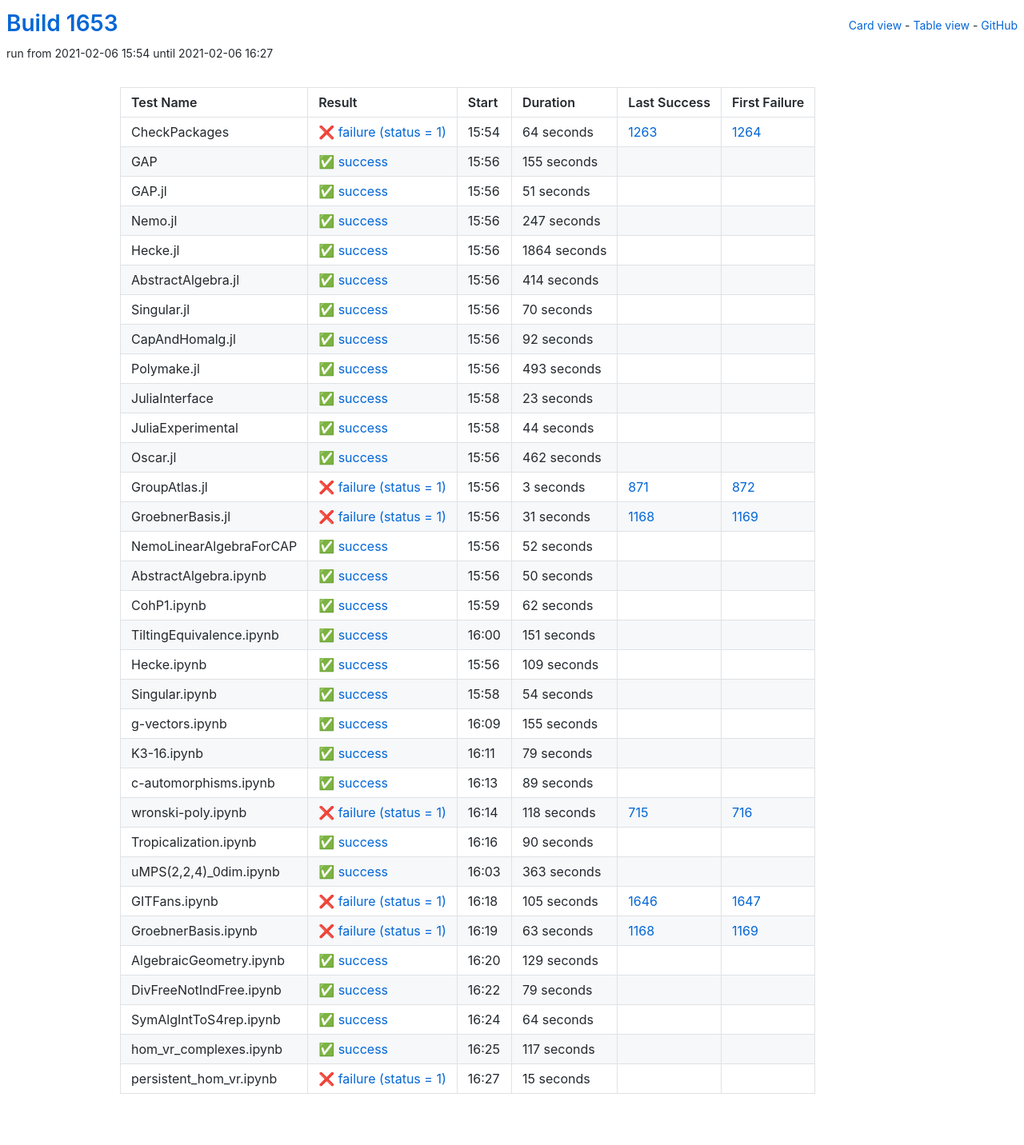
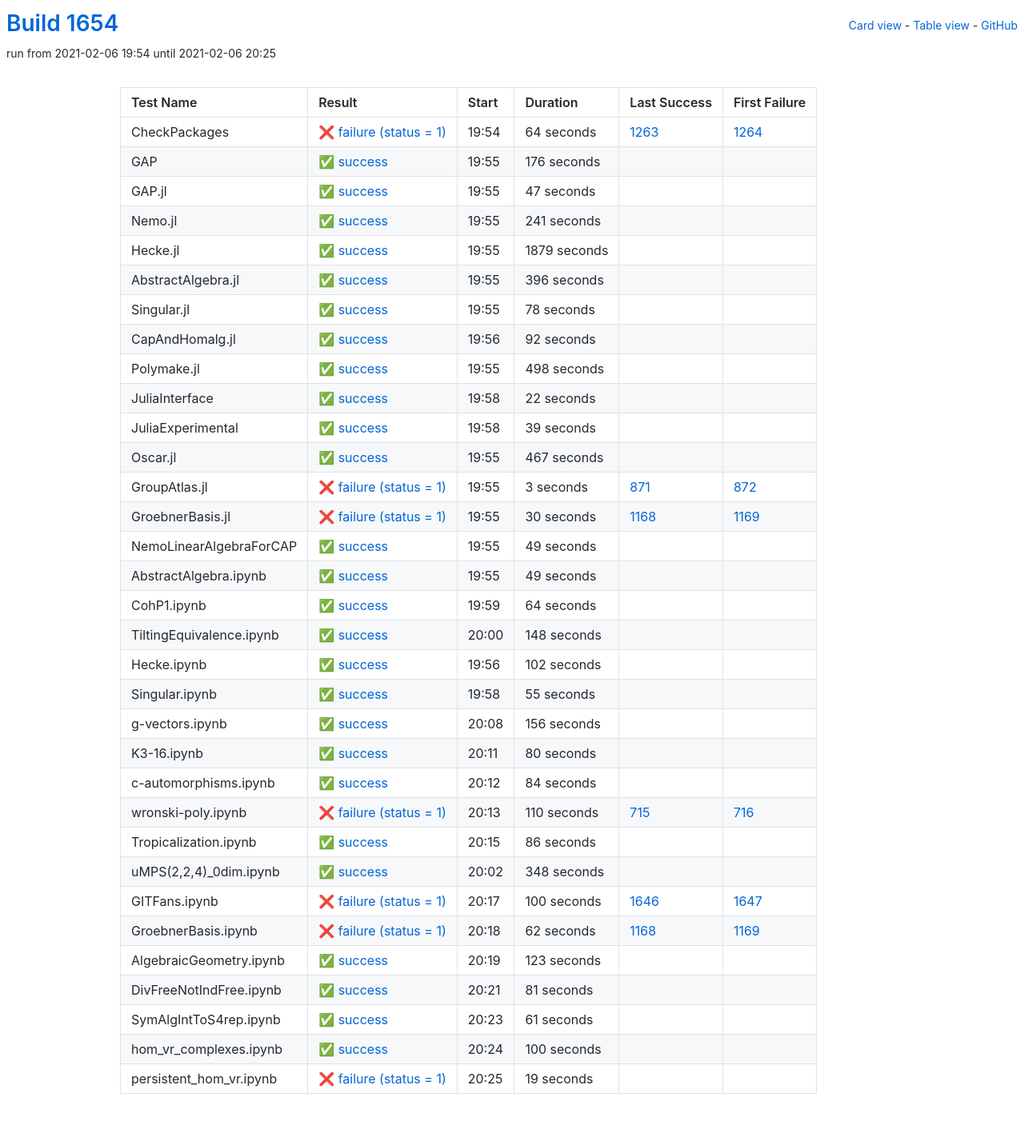
Before and after one commit to oscar-system/oscar-ci-status-stable, a Jekyll site: the page built from table.html, in a window 1280 px wide. Shown: the whole page at 80% size. Built offline with Jekyll 4.4.1, drawn with Linux system fonts in a browser that asks for light colours.

Commit message:
Build #1654

```diff
--- a/_data/ci.yml
+++ b/_data/ci.yml
@@ -1,6 +1,6 @@
 ---
-build: 1653
-build_url: https://oscarci.mathematik.uni-kl.de/job/oscar-stable/1653/
+build: 1654
+build_url: https://oscarci.mathematik.uni-kl.de/job/oscar-stable/1654/
 job: oscar-stable
 organization: oscar-system
 repo: oscar-ci-status-stable
@@ -8,8 +8,8 @@ repourl: https://github.com/oscar-system/oscar-ci-status-stable
 tests:
 - name: CheckPackages
   id: checkpackages
-  log: https://oscarci.mathematik.uni-kl.de/job/oscar-stable/1653/artifact/logs/build-1653/CheckPackages.log
-  start: 2021-02-06 15:54
+  log: https://oscarci.mathematik.uni-kl.de/job/oscar-stable/1654/artifact/logs/build-1654/CheckPackages.log
+  start: 2021-02-06 19:54
   success: false
   exitcode: 1
   status: failure
@@ -20,80 +20,80 @@ tests:
   first_failure_url: https://oscarci.mathematik.uni-kl.de/job/oscar-stable/1264/
 - name: GAP
   id: gap
-  log: https://oscarci.mathematik.uni-kl.de/job/oscar-stable/1653/artifact/logs/build-1653/GAP.log
-  start: 2021-02-06 15:56
+  log: https://oscarci.mathematik.uni-kl.de/job/oscar-stable/1654/artifact/logs/build-1654/GAP.log
+  start: 2021-02-06 19:55
   success: true
   exitcode: 0
   status: success
-  duration: 155
+  duration: 176
   last_success: false
   last_success_url:
   first_failure: false
   first_failure_url:
 - name: GAP.jl
   id: gap-jl
-  log: https://oscarci.mathematik.uni-kl.de/job/oscar-stable/1653/artifact/logs/build-1653/GAP.jl.log
-  start: 2021-02-06 15:56
+  log: https://oscarci.mathematik.uni-kl.de/job/oscar-stable/1654/artifact/logs/build-1654/GAP.jl.log
+  start: 2021-02-06 19:55
   success: true
   exitcode: 0
   status: success
-  duration: 51
+  duration: 47
   last_success: false
   last_success_url:
   first_failure: false
   first_failure_url:
 - name: Nemo.jl
   id: nemo-jl
-  log: https://oscarci.mathematik.uni-kl.de/job/oscar-stable/1653/artifact/logs/build-1653/Nemo.jl.log
-  start: 2021-02-06 15:56
+  log: https://oscarci.mathematik.uni-kl.de/job/oscar-stable/1654/artifact/logs/build-1654/Nemo.jl.log
+  start: 2021-02-06 19:55
   success: true
   exitcode: 0
   status: success
-  duration: 247
+  duration: 241
   last_success: false
   last_success_url:
   first_failure: false
   first_failure_url:
 - name: Hecke.jl
   id: hecke-jl
-  log: https://oscarci.mathematik.uni-kl.de/job/oscar-stable/1653/artifact/logs/build-1653/Hecke.jl.log
-  start: 2021-02-06 15:56
+  log: https://oscarci.mathematik.uni-kl.de/job/oscar-stable/1654/artifact/logs/build-1654/Hecke.jl.log
+  start: 2021-02-06 19:55
   success: true
   exitcode: 0
   status: success
-  duration: 1864
+  duration: 1879
   last_success: false
   last_success_url:
   first_failure: false
   first_failure_url:
 - name: AbstractAlgebra.jl
   id: abstractalgebra-jl
-  log: https://oscarci.mathematik.uni-kl.de/job/oscar-stable/1653/artifact/logs/build-1653/AbstractAlgebra.jl.log
-  start: 2021-02-06 15:56
+  log: https://oscarci.mathematik.uni-kl.de/job/oscar-stable/1654/artifact/logs/build-1654/AbstractAlgebra.jl.log
+  start: 2021-02-06 19:55
   success: true
   exitcode: 0
   status: success
-  duration: 414
+  duration: 396
   last_success: false
   last_success_url:
   first_failure: false
   first_failure_url:
 - name: Singular.jl
   id: singular-jl
-  log: https://oscarci.mathematik.uni-kl.de/job/oscar-stable/1653/artifact/logs/build-1653/Singular.jl.log
-  start: 2021-02-06 15:56
+  log: https://oscarci.mathematik.uni-kl.de/job/oscar-stable/1654/artifact/logs/build-1654/Singular.jl.log
+  start: 2021-02-06 19:55
   success: true
   exitcode: 0
   status: success
-  duration: 70
+  duration: 78
   last_success: false
   last_success_url:
   first_failure: false
   first_failure_url:
 - name: CapAndHomalg.jl
   id: capandhomalg-jl
-  log: https://oscarci.mathematik.uni-kl.de/job/oscar-stable/1653/artifact/logs/build-1653/CapAndHomalg.jl.log
-  start: 2021-02-06 15:56
+  log: https://oscarci.mathematik.uni-kl.de/job/oscar-stable/1654/artifact/logs/build-1654/CapAndHomalg.jl.log
+  start: 2021-02-06 19:56
   success: true
   exitcode: 0
   status: success
@@ -104,56 +104,56 @@ tests:
   first_failure_url:
 - name: Polymake.jl
   id: polymake-jl
-  log: https://oscarci.mathematik.uni-kl.de/job/oscar-stable/1653/artifact/logs/build-1653/Polymake.jl.log
-  start: 2021-02-06 15:56
+  log: https://oscarci.mathematik.uni-kl.de/job/oscar-stable/1654/artifact/logs/build-1654/Polymake.jl.log
+  start: 2021-02-06 19:55
   success: true
   exitcode: 0
   status: success
-  duration: 493
+  duration: 498
   last_success: false
   last_success_url:
   first_failure: false
   first_failure_url:
 - name: JuliaInterface
   id: juliainterface
-  log: https://oscarci.mathematik.uni-kl.de/job/oscar-stable/1653/artifact/logs/build-1653/JuliaInterface.log
-  start: 2021-02-06 15:58
+  log: https://oscarci.mathematik.uni-kl.de/job/oscar-stable/1654/artifact/logs/build-1654/JuliaInterface.log
+  start: 2021-02-06 19:58
   success: true
   exitcode: 0
   status: success
-  duration: 23
+  duration: 22
   last_success: false
   last_success_url:
   first_failure: false
   first_failure_url:
 - name: JuliaExperimental
   id: juliaexperimental
-  log: https://oscarci.mathematik.uni-kl.de/job/oscar-stable/1653/artifact/logs/build-1653/JuliaExperimental.log
-  start: 2021-02-06 15:58
+  log: https://oscarci.mathematik.uni-kl.de/job/oscar-stable/1654/artifact/logs/build-1654/JuliaExperimental.log
+  start: 2021-02-06 19:58
   success: true
   exitcode: 0
   status: success
-  duration: 44
+  duration: 39
   last_success: false
   last_success_url:
   first_failure: false
   first_failure_url:
 - name: Oscar.jl
   id: oscar-jl
-  log: https://oscarci.mathematik.uni-kl.de/job/oscar-stable/1653/artifact/logs/build-1653/Oscar.jl.log
-  start: 2021-02-06 15:56
+  log: https://oscarci.mathematik.uni-kl.de/job/oscar-stable/1654/artifact/logs/build-1654/Oscar.jl.log
+  start: 2021-02-06 19:55
   success: true
   exitcode: 0
   status: success
-  duration: 462
+  duration: 467
   last_success: false
   last_success_url:
   first_failure: false
   first_failure_url:
 - name: GroupAtlas.jl
   id: groupatlas-jl
-  log: https://oscarci.mathematik.uni-kl.de/job/oscar-stable/1653/artifact/logs/build-1653/GroupAtlas.jl.log
-  start: 2021-02-06 15:56
+  log: https://oscarci.mathematik.uni-kl.de/job/oscar-stable/1654/artifact/logs/build-1654/GroupAtlas.jl.log
+  start: 2021-02-06 19:55
   success: false
   exitcode: 1
   status: failure
@@ -164,212 +164,44 @@ tests:
   first_failure_url: https://oscarci.mathematik.uni-kl.de/job/oscar-stable/872/
 - name: GroebnerBasis.jl
   id: groebnerbasis-jl
-  log: https://oscarci.mathematik.uni-kl.de/job/oscar-stable/1653/artifact/logs/build-1653/GroebnerBasis.jl.log
-  start: 2021-02-06 15:56
+  log: https://oscarci.mathematik.uni-kl.de/job/oscar-stable/1654/artifact/logs/build-1654/GroebnerBasis.jl.log
+  start: 2021-02-06 19:55
   success: false
   exitcode: 1
   status: failure
-  duration: 31
+  duration: 30
   last_success: 1168
   last_success_url: https://oscarci.mathematik.uni-kl.de/job/oscar-stable/1168/
   first_failure: 1169
   first_failure_url: https://oscarci.mathematik.uni-kl.de/job/oscar-stable/1169/
 - name: NemoLinearAlgebraForCAP
   id: nemolinearalgebraforcap
-  log: https://oscarci.mathematik.uni-kl.de/job/oscar-stable/1653/artifact/logs/build-1653/NemoLinearAlgebraForCAP.log
-  start: 2021-02-06 15:56
+  log: https://oscarci.mathematik.uni-kl.de/job/oscar-stable/1654/artifact/logs/build-1654/NemoLinearAlgebraForCAP.log
+  start: 2021-02-06 19:55
   success: true
   exitcode: 0
   status: success
-  duration: 52
+  duration: 49
   last_success: false
   last_success_url:
   first_failure: false
   first_failure_url:
 - name: AbstractAlgebra.ipynb
   id: abstractalgebra-ipynb
-  log: https://oscarci.mathematik.uni-kl.de/job/oscar-stable/1653/artifact/logs/build-1653/AbstractAlgebra.ipynb.log
-  start: 2021-02-06 15:56
+  log: https://oscarci.mathematik.uni-kl.de/job/oscar-stable/1654/artifact/logs/build-1654/AbstractAlgebra.ipynb.log
+  start: 2021-02-06 19:55
   success: true
   exitcode: 0
   status: success
-  duration: 50
+  duration: 49
   last_success: false
   last_success_url:
   first_failure: false
   first_failure_url:
 - name: CohP1.ipynb
   id: cohp1-ipynb
-  log: https://oscarci.mathematik.uni-kl.de/job/oscar-stable/1653/artifact/logs/build-1653/CohP1.ipynb.log
-  start: 2021-02-06 15:59
-  success: true
-  exitcode: 0
-  status: success
-  duration: 62
-  last_success: false
-  last_success_url:
-  first_failure: false
-  first_failure_url:
-- name: TiltingEquivalence.ipynb
-  id: tiltingequivalence-ipynb
-  log: https://oscarci.mathematik.uni-kl.de/job/oscar-stable/1653/artifact/logs/build-1653/TiltingEquivalence.ipynb.log
-  start: 2021-02-06 16:00
-  success: true
-  exitcode: 0
-  status: success
-  duration: 151
-  last_success: false
-  last_success_url:
-  first_failure: false
-  first_failure_url:
-- name: Hecke.ipynb
-  id: hecke-ipynb
-  log: https://oscarci.mathematik.uni-kl.de/job/oscar-stable/1653/artifact/logs/build-1653/Hecke.ipynb.log
-  start: 2021-02-06 15:56
-  success: true
-  exitcode: 0
-  status: success
-  duration: 109
-  last_success: false
-  last_success_url:
-  first_failure: false
-  first_failure_url:
-- name: Singular.ipynb
-  id: singular-ipynb
-  log: https://oscarci.mathematik.uni-kl.de/job/oscar-stable/1653/artifact/logs/build-1653/Singular.ipynb.log
-  start: 2021-02-06 15:58
-  success: true
-  exitcode: 0
-  status: success
-  duration: 54
-  last_success: false
-  last_success_url:
-  first_failure: false
-  first_failure_url:
-- name: g-vectors.ipynb
-  id: g-vectors-ipynb
-  log: https://oscarci.mathematik.uni-kl.de/job/oscar-stable/1653/artifact/logs/build-1653/g-vectors.ipynb.log
-  start: 2021-02-06 16:09
-  success: true
-  exitcode: 0
-  status: success
-  duration: 155
-  last_success: false
-  last_success_url:
-  first_failure: false
-  first_failure_url:
-- name: K3-16.ipynb
-  id: k3-16-ipynb
-  log: https://oscarci.mathematik.uni-kl.de/job/oscar-stable/1653/artifact/logs/build-1653/K3-16.ipynb.log
-  start: 2021-02-06 16:11
-  success: true
-  exitcode: 0
-  status: success
-  duration: 79
-  last_success: false
-  last_success_url:
-  first_failure: false
-  first_failure_url:
-- name: c-automorphisms.ipynb
-  id: c-automorphisms-ipynb
-  log: https://oscarci.mathematik.uni-kl.de/job/oscar-stable/1653/artifact/logs/build-1653/c-automorphisms.ipynb.log
-  start: 2021-02-06 16:13
-  success: true
-  exitcode: 0
-  status: success
-  duration: 89
-  last_success: false
-  last_success_url:
-  first_failure: false
-  first_failure_url:
-- name: wronski-poly.ipynb
-  id: wronski-poly-ipynb
-  log: https://oscarci.mathematik.uni-kl.de/job/oscar-stable/1653/artifact/logs/build-1653/wronski-poly.ipynb.log
-  start: 2021-02-06 16:14
-  success: false
-  exitcode: 1
-  status: failure
-  duration: 118
-  last_success: 715
-  last_success_url: https://oscarci.mathematik.uni-kl.de/job/oscar-stable/715/
-  first_failure: 716
-  first_failure_url: https://oscarci.mathematik.uni-kl.de/job/oscar-stable/716/
-- name: Tropicalization.ipynb
-  id: tropicalization-ipynb
-  log: https://oscarci.mathematik.uni-kl.de/job/oscar-stable/1653/artifact/logs/build-1653/Tropicalization.ipynb.log
-  start: 2021-02-06 16:16
-  success: true
-  exitcode: 0
-  status: success
-  duration: 90
-  last_success: false
-  last_success_url:
-  first_failure: false
-  first_failure_url:
-- name: uMPS(2,2,4)_0dim.ipynb
-  id: umps-2-2-4-0dim-ipynb
-  log: https://oscarci.mathematik.uni-kl.de/job/oscar-stable/1653/artifact/logs/build-1653/uMPS-2-2-4-_0dim.ipynb.log
-  start: 2021-02-06 16:03
-  success: true
-  exitcode: 0
-  status: success
-  duration: 363
-  last_success: false
-  last_success_url:
-  first_failure: false
-  first_failure_url:
-- name: GITFans.ipynb
-  id: gitfans-ipynb
-  log: https://oscarci.mathematik.uni-kl.de/job/oscar-stable/1653/artifact/logs/build-1653/GITFans.ipynb.log
-  start: 2021-02-06 16:18
-  success: false
-  exitcode: 1
-  status: failure
-  duration: 105
-  last_success: 1646
-  last_success_url: https://oscarci.mathematik.uni-kl.de/job/oscar-stable/1646/
-  first_failure: 1647
-  first_failure_url: https://oscarci.mathematik.uni-kl.de/job/oscar-stable/1647/
-- name: GroebnerBasis.ipynb
-  id: groebnerbasis-ipynb
-  log: https://oscarci.mathematik.uni-kl.de/job/oscar-stable/1653/artifact/logs/build-1653/GroebnerBasis.ipynb.log
-  start: 2021-02-06 16:19
-  success: false
-  exitcode: 1
-  status: failure
-  duration: 63
-  last_success: 1168
-  last_success_url: https://oscarci.mathematik.uni-kl.de/job/oscar-stable/1168/
-  first_failure: 1169
-  first_failure_url: https://oscarci.mathematik.uni-kl.de/job/oscar-stable/1169/
-- name: AlgebraicGeometry.ipynb
-  id: algebraicgeometry-ipynb
-  log: https://oscarci.mathematik.uni-kl.de/job/oscar-stable/1653/artifact/logs/build-1653/AlgebraicGeometry.ipynb.log
-  start: 2021-02-06 16:20
-  success: true
-  exitcode: 0
-  status: success
-  duration: 129
-  last_success: false
-  last_success_url:
-  first_failure: false
-  first_failure_url:
-- name: DivFreeNotIndFree.ipynb
-  id: divfreenotindfree-ipynb
-  log: https://oscarci.mathematik.uni-kl.de/job/oscar-stable/1653/artifact/logs/build-1653/DivFreeNotIndFree.ipynb.log
-  start: 2021-02-06 16:22
-  success: true
-  exitcode: 0
-  status: success
-  duration: 79
-  last_success: false
-  last_success_url:
-  first_failure: false
-  first_failure_url:
-- name: SymAlgIntToS4rep.ipynb
-  id: symalginttos4rep-ipynb
-  log: https://oscarci.mathematik.uni-kl.de/job/oscar-stable/1653/artifact/logs/build-1653/SymAlgIntToS4rep.ipynb.log
-  start: 2021-02-06 16:24
+  log: https://oscarci.mathematik.uni-kl.de/job/oscar-stable/1654/artifact/logs/build-1654/CohP1.ipynb.log
+  start: 2021-02-06 19:59
   success: true
   exitcode: 0
   status: success
@@ -378,26 +210,194 @@ tests:
   last_success_url:
   first_failure: false
   first_failure_url:
-- name: hom_vr_complexes.ipynb
-  id: hom-vr-complexes-ipynb
-  log: https://oscarci.mathematik.uni-kl.de/job/oscar-stable/1653/artifact/logs/build-1653/hom_vr_complexes.ipynb.log
-  start: 2021-02-06 16:25
+- name: TiltingEquivalence.ipynb
+  id: tiltingequivalence-ipynb
+  log: https://oscarci.mathematik.uni-kl.de/job/oscar-stable/1654/artifact/logs/build-1654/TiltingEquivalence.ipynb.log
+  start: 2021-02-06 20:00
   success: true
   exitcode: 0
   status: success
-  duration: 117
+  duration: 148
+  last_success: false
+  last_success_url:
+  first_failure: false
+  first_failure_url:
+- name: Hecke.ipynb
+  id: hecke-ipynb
+  log: https://oscarci.mathematik.uni-kl.de/job/oscar-stable/1654/artifact/logs/build-1654/Hecke.ipynb.log
+  start: 2021-02-06 19:56
+  success: true
+  exitcode: 0
+  status: success
+  duration: 102
+  last_success: false
+  last_success_url:
+  first_failure: false
+  first_failure_url:
+- name: Singular.ipynb
+  id: singular-ipynb
+  log: https://oscarci.mathematik.uni-kl.de/job/oscar-stable/1654/artifact/logs/build-1654/Singular.ipynb.log
+  start: 2021-02-06 19:58
+  success: true
+  exitcode: 0
+  status: success
+  duration: 55
+  last_success: false
+  last_success_url:
+  first_failure: false
+  first_failure_url:
+- name: g-vectors.ipynb
+  id: g-vectors-ipynb
+  log: https://oscarci.mathematik.uni-kl.de/job/oscar-stable/1654/artifact/logs/build-1654/g-vectors.ipynb.log
+  start: 2021-02-06 20:08
+  success: true
+  exitcode: 0
+  status: success
+  duration: 156
+  last_success: false
+  last_success_url:
+  first_failure: false
+  first_failure_url:
+- name: K3-16.ipynb
+  id: k3-16-ipynb
+  log: https://oscarci.mathematik.uni-kl.de/job/oscar-stable/1654/artifact/logs/build-1654/K3-16.ipynb.log
+  start: 2021-02-06 20:11
+  success: true
+  exitcode: 0
+  status: success
+  duration: 80
+  last_success: false
+  last_success_url:
+  first_failure: false
+  first_failure_url:
+- name: c-automorphisms.ipynb
+  id: c-automorphisms-ipynb
+  log: https://oscarci.mathematik.uni-kl.de/job/oscar-stable/1654/artifact/logs/build-1654/c-automorphisms.ipynb.log
+  start: 2021-02-06 20:12
+  success: true
+  exitcode: 0
+  status: success
+  duration: 84
+  last_success: false
+  last_success_url:
+  first_failure: false
+  first_failure_url:
+- name: wronski-poly.ipynb
+  id: wronski-poly-ipynb
+  log: https://oscarci.mathematik.uni-kl.de/job/oscar-stable/1654/artifact/logs/build-1654/wronski-poly.ipynb.log
+  start: 2021-02-06 20:13
+  success: false
+  exitcode: 1
+  status: failure
+  duration: 110
+  last_success: 715
+  last_success_url: https://oscarci.mathematik.uni-kl.de/job/oscar-stable/715/
+  first_failure: 716
+  first_failure_url: https://oscarci.mathematik.uni-kl.de/job/oscar-stable/716/
+- name: Tropicalization.ipynb
+  id: tropicalization-ipynb
+  log: https://oscarci.mathematik.uni-kl.de/job/oscar-stable/1654/artifact/logs/build-1654/Tropicalization.ipynb.log
+  start: 2021-02-06 20:15
+  success: true
+  exitcode: 0
+  status: success
+  duration: 86
+  last_success: false
+  last_success_url:
+  first_failure: false
+  first_failure_url:
+- name: uMPS(2,2,4)_0dim.ipynb
+  id: umps-2-2-4-0dim-ipynb
+  log: https://oscarci.mathematik.uni-kl.de/job/oscar-stable/1654/artifact/logs/build-1654/uMPS-2-2-4-_0dim.ipynb.log
+  start: 2021-02-06 20:02
+  success: true
+  exitcode: 0
+  status: success
+  duration: 348
+  last_success: false
+  last_success_url:
+  first_failure: false
+  first_failure_url:
+- name: GITFans.ipynb
+  id: gitfans-ipynb
+  log: https://oscarci.mathematik.uni-kl.de/job/oscar-stable/1654/artifact/logs/build-1654/GITFans.ipynb.log
+  start: 2021-02-06 20:17
+  success: false
+  exitcode: 1
+  status: failure
+  duration: 100
+  last_success: 1646
+  last_success_url: https://oscarci.mathematik.uni-kl.de/job/oscar-stable/1646/
+  first_failure: 1647
+  first_failure_url: https://oscarci.mathematik.uni-kl.de/job/oscar-stable/1647/
+- name: GroebnerBasis.ipynb
+  id: groebnerbasis-ipynb
+  log: https://oscarci.mathematik.uni-kl.de/job/oscar-stable/1654/artifact/logs/build-1654/GroebnerBasis.ipynb.log
+  start: 2021-02-06 20:18
+  success: false
+  exitcode: 1
+  status: failure
+  duration: 62
+  last_success: 1168
+  last_success_url: https://oscarci.mathematik.uni-kl.de/job/oscar-stable/1168/
+  first_failure: 1169
+  first_failure_url: https://oscarci.mathematik.uni-kl.de/job/oscar-stable/1169/
+- name: AlgebraicGeometry.ipynb
+  id: algebraicgeometry-ipynb
+  log: https://oscarci.mathematik.uni-kl.de/job/oscar-stable/1654/artifact/logs/build-1654/AlgebraicGeometry.ipynb.log
+  start: 2021-02-06 20:19
+  success: true
+  exitcode: 0
+  status: success
+  duration: 123
+  last_success: false
+  last_success_url:
+  first_failure: false
+  first_failure_url:
+- name: DivFreeNotIndFree.ipynb
+  id: divfreenotindfree-ipynb
+  log: https://oscarci.mathematik.uni-kl.de/job/oscar-stable/1654/artifact/logs/build-1654/DivFreeNotIndFree.ipynb.log
+  start: 2021-02-06 20:21
+  success: true
+  exitcode: 0
+  status: success
+  duration: 81
+  last_success: false
+  last_success_url:
+  first_failure: false
+  first_failure_url:
+- name: SymAlgIntToS4rep.ipynb
+  id: symalginttos4rep-ipynb
+  log: https://oscarci.mathematik.uni-kl.de/job/oscar-stable/1654/artifact/logs/build-1654/SymAlgIntToS4rep.ipynb.log
+  start: 2021-02-06 20:23
+  success: true
+  exitcode: 0
+  status: success
+  duration: 61
+  last_success: false
+  last_success_url:
+  first_failure: false
+  first_failure_url:
+- name: hom_vr_complexes.ipynb
+  id: hom-vr-complexes-ipynb
+  log: https://oscarci.mathematik.uni-kl.de/job/oscar-stable/1654/artifact/logs/build-1654/hom_vr_complexes.ipynb.log
+  start: 2021-02-06 20:24
+  success: true
+  exitcode: 0
+  status: success
+  duration: 100
   last_success: false
   last_success_url:
   first_failure: false
   first_failure_url:
 - name: persistent_hom_vr.ipynb
   id: persistent-hom-vr-ipynb
-  log: https://oscarci.mathematik.uni-kl.de/job/oscar-stable/1653/artifact/logs/build-1653/persistent_hom_vr.ipynb.log
-  start: 2021-02-06 16:27
+  log: https://oscarci.mathematik.uni-kl.de/job/oscar-stable/1654/artifact/logs/build-1654/persistent_hom_vr.ipynb.log
+  start: 2021-02-06 20:25
   success: false
   exitcode: 1
   status: failure
-  duration: 15
+  duration: 19
   last_success: false
   last_success_url:
   first_failure: false
```
Also changed, not shown: README.md.
